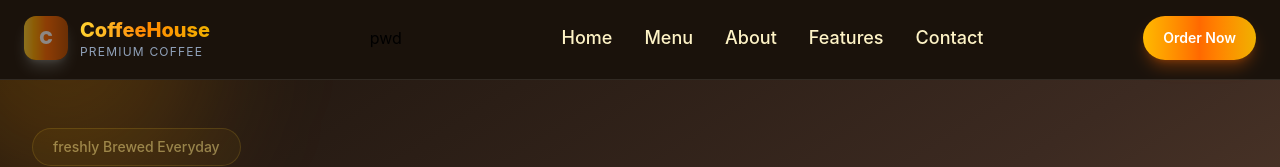
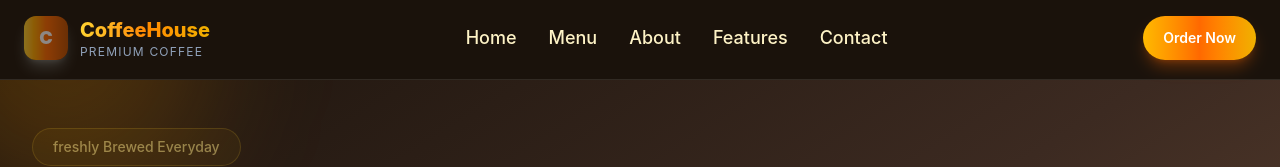
Before and after one commit to aakashtechworks/coffee-landing-page, a website built with Vite: page index.html in a window 1280 px wide. Shown: the top 167 px of the page. Built offline with nearby package versions, Linux system fonts and the light colour scheme.

```diff
--- a/index.html
+++ b/index.html
@@ -40,7 +40,7 @@
                     <p class="text-xs tracking-widest text-slate-400">PREMIUM COFFEE</p>
                 </div>
             </a>
-pwd
+
             <ul class="hidden items-center gap-8 text-lg font-medium text-amber-100 lg:flex">
                 <li><a href="#" class="transition duration-300 hover:text-amber-400">Home</a></li>
                 <li><a href="#" class="transition duration-300 hover:text-amber-400">Menu</a></li>
```
Also changed, not shown: 1 other file.
